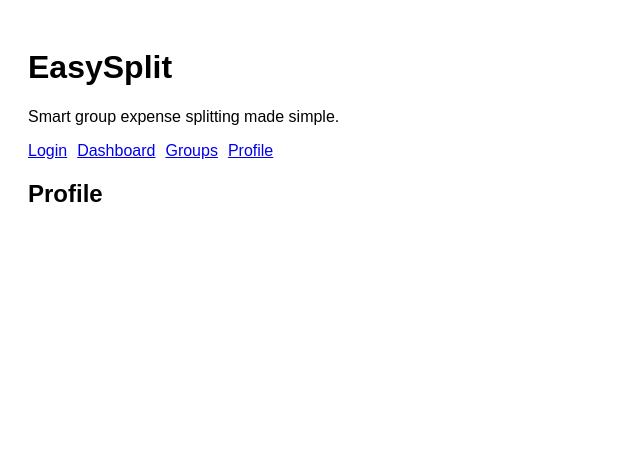
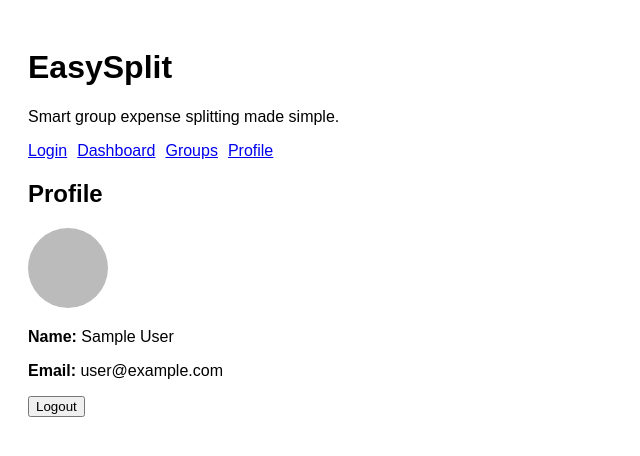
Before and after one commit to mujeeeeeeeeeb/easy-split-expense-manager, a React (Vite) app: page /profile in a window 1280 px wide. Shown: the top 456 px of the page, without its empty margins (0-640 px from the left). Built offline with nearby package versions, Linux system fonts and the light colour scheme; no server answers; sample sign-in values are in the browser's storage.

Commit message:
Display user profile and implement logout functionality

```diff
--- a/src/pages/Profile.jsx
+++ b/src/pages/Profile.jsx
@@ -1,4 +1,32 @@
-function Profile(){
-    return <h2> Profile</h2>;
+import { signOut } from "firebase/auth";
+import { auth } from "../services/firebase";
+import { useAuth } from "../context/AuthContext";
+
+function Profile() {
+  const { user } = useAuth();
+
+  const handleLogout = async () => {
+    await signOut(auth);
+  };
+
+  return (
+    <div>
+      <h2>Profile</h2>
+
+      <img
+        src={user.photoURL}
+        alt="Profile"
+        style={{ width: "80px", borderRadius: "50%" }}
+      />
+
+      <p><strong>Name:</strong> {user.displayName}</p>
+      <p><strong>Email:</strong> {user.email}</p>
+
+      <button onClick={handleLogout}>
+        Logout
+      </button>
+    </div>
+  );
 }
+
 export default Profile;
```
